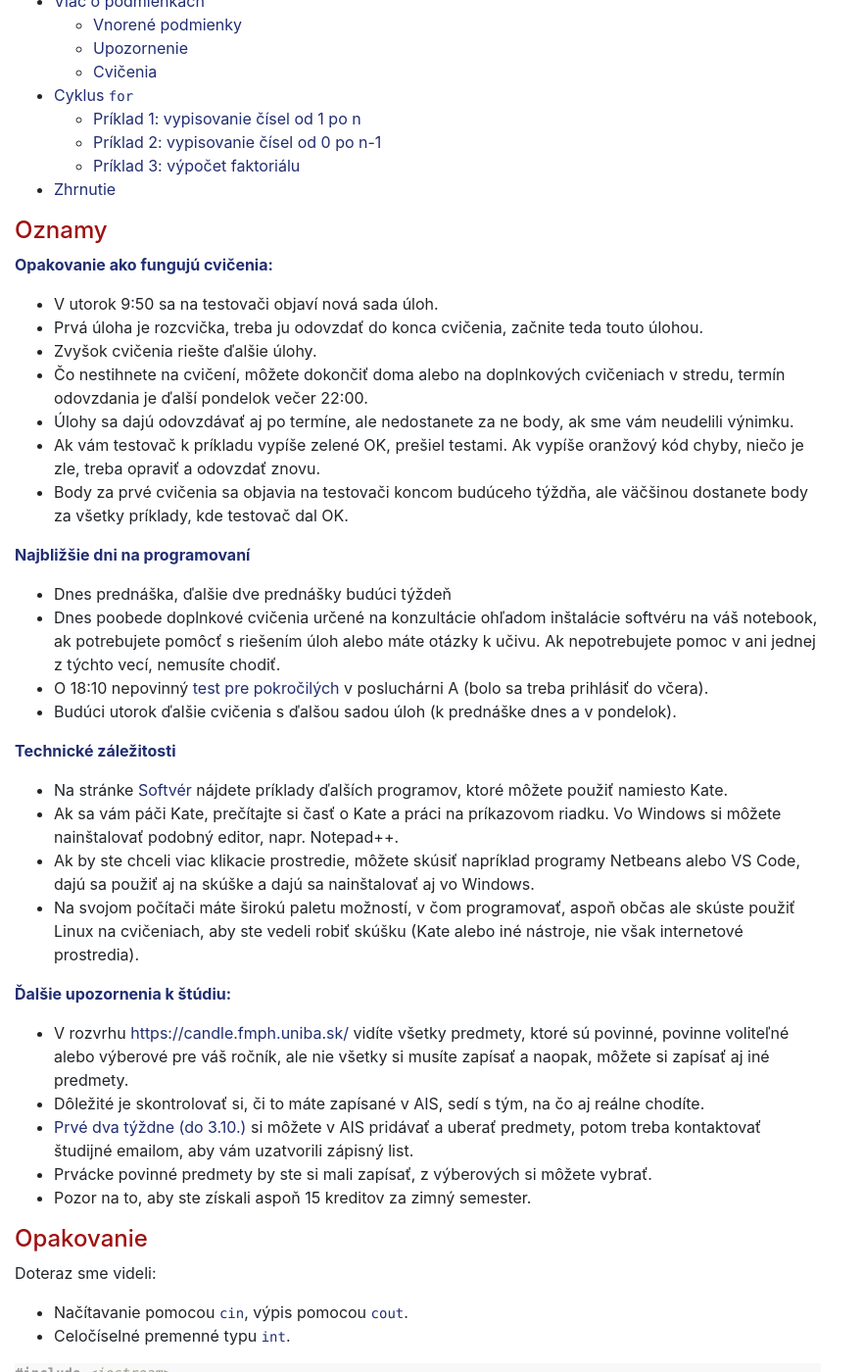
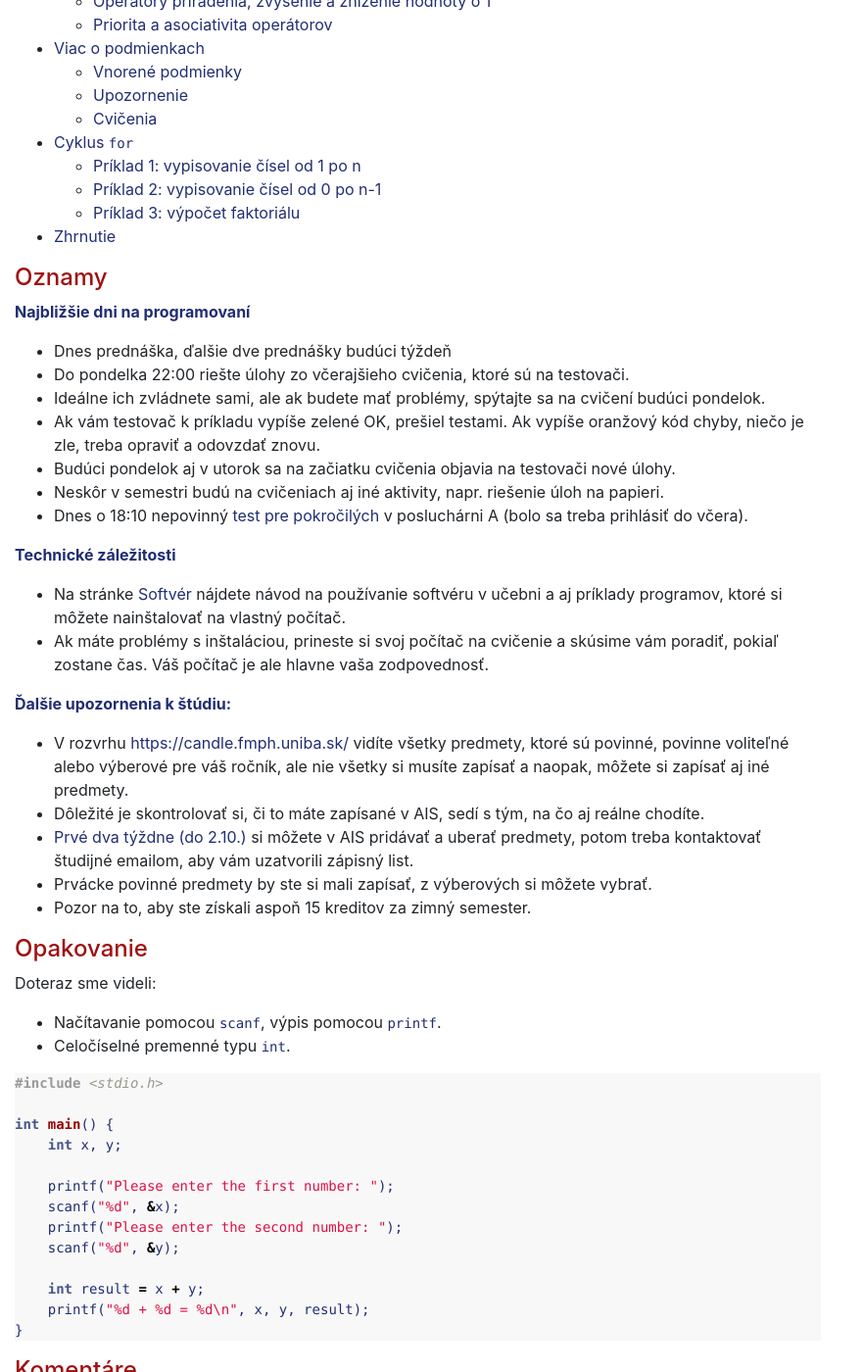
Before and after one commit to dcs-fmph/prog1, a Jekyll site: the page built from notes/P2.md, in a window 1280 px wide and 1400 px high, scrolled down 403 px. Shown: the whole window at 98% size, without its empty margins (0-881 px from the left). Built offline with Jekyll 4.4.1, drawn with Linux system fonts in a browser that asks for light colours; nearby versions of some CDN libraries; our own code applies the rules of GitHub Pages for plain Markdown files; some of the changed text lies outside the part shown.

Commit message:
cpp to c

````diff
--- a/notes/P2.md
+++ b/notes/P2.md
@@ -7,51 +7,26 @@ title: Prednáška 2
 
 ## Oznamy
 
-**Opakovanie ako fungujú cvičenia:**
-
-  - V utorok 9:50 sa na testovači objaví nová sada úloh.
-  - Prvá úloha je rozcvička, treba ju odovzdať do konca cvičenia,
-    začnite teda touto úlohou.
-  - Zvyšok cvičenia riešte ďalšie úlohy.
-  - Čo nestihnete na cvičení, môžete dokončiť doma alebo na doplnkových
-    cvičeniach v stredu, termín odovzdania je ďalší pondelok večer
-    22:00.
-  - Úlohy sa dajú odovzdávať aj po termíne, ale nedostanete za ne body,
-    ak sme vám neudelili výnimku.
-  - Ak vám testovač k príkladu vypíše zelené OK, prešiel testami. Ak
-    vypíše oranžový kód chyby, niečo je zle, treba opraviť a odovzdať
-    znovu.
-  - Body za prvé cvičenia sa objavia na testovači koncom budúceho
-    týždňa, ale väčšinou dostanete body za všetky príklady, kde
-    testovač dal OK.
-
 **Najbližšie dni na programovaní**
 
   - Dnes prednáška, ďalšie dve prednášky budúci týždeň
-  - Dnes poobede doplnkové cvičenia určené na konzultácie ohľadom
-    inštalácie softvéru na váš notebook, ak potrebujete pomôcť s
-    riešením úloh alebo máte otázky k učivu. Ak nepotrebujete pomoc v
-    ani jednej z týchto vecí, nemusíte chodiť.
-  - O 18:10 nepovinný [test pre
+  - Do pondelka 22:00 riešte úlohy zo včerajšieho cvičenia, ktoré sú na testovači.
+  - Ideálne ich zvládnete sami, ale ak budete mať problémy, spýtajte sa na cvičení budúci pondelok.
+  - Ak vám testovač k príkladu vypíše zelené OK, prešiel testami. Ak vypíše oranžový kód chyby,
+    niečo je zle, treba opraviť a odovzdať znovu.
+  - Budúci pondelok aj v utorok sa na začiatku cvičenia objavia na testovači nové úlohy.
+  - Neskôr v semestri budú na cvičeniach aj iné aktivity, napr. riešenie úloh na papieri.
+  - Dnes o 18:10 nepovinný [test pre
     pokročilých](./Zimný_semester,_test_pre_pokročilých.md) v
     posluchárni A (bolo sa treba prihlásiť do včera).
-  - Budúci utorok ďalšie cvičenia s ďalšou sadou úloh (k prednáške dnes
-    a v pondelok).
 
 **Technické záležitosti**
 
   - Na stránke [Softvér](./Zimný_semester,_softvér.md) nájdete
-    príklady ďalších programov, ktoré môžete použiť namiesto Kate.
-  - Ak sa vám páči Kate, prečítajte si časť o Kate a práci na príkazovom
-    riadku. Vo Windows si môžete nainštalovať podobný editor, napr.
-    Notepad++.
-  - Ak by ste chceli viac klikacie prostredie, môžete skúsiť napríklad
-    programy Netbeans alebo VS Code, dajú sa použiť aj na skúške a dajú
-    sa nainštalovať aj vo Windows.
-  - Na svojom počítači máte širokú paletu možností, v čom programovať,
-    aspoň občas ale skúste použiť Linux na cvičeniach, aby ste vedeli
-    robiť skúšku (Kate alebo iné nástroje, nie však internetové
-    prostredia).
+    návod na používanie softvéru v učebni a aj príklady programov,
+    ktoré si môžete nainštalovať na vlastný počítač.
+  - Ak máte problémy s inštaláciou, prineste si svoj počítač na cvičenie a
+    skúsime vám poradiť, pokiaľ zostane čas. Váš počítač je ale hlavne vaša zodpovednosť.
 
 **Ďalšie upozornenia k štúdiu:**
 
@@ -61,7 +36,7 @@ title: Prednáška 2
     predmety.
   - Dôležité je skontrolovať si, či to máte zapísané v AIS, sedí s tým,
     na čo aj reálne chodíte.
-  - [Prvé dva týždne (do 3.10.)](https://zona.fmph.uniba.sk/zapis/) si
+  - [Prvé dva týždne (do 2.10.)](https://zona.fmph.uniba.sk/zapis/) si
     môžete v AIS pridávať a uberať predmety, potom treba kontaktovať
     študijné emailom, aby vám uzatvorili zápisný list.
   - Prvácke povinné predmety by ste si mali zapísať, z výberových si
@@ -72,31 +47,28 @@ title: Prednáška 2
 
 Doteraz sme videli:
 
-  - Načítavanie pomocou `cin`, výpis pomocou `cout`.
+  - Načítavanie pomocou `scanf`, výpis pomocou `printf`.
   - Celočíselné premenné typu `int`.
 
-<!-- end list -->
-
-```cpp
-#include <iostream>
-using namespace std;
+```c
+#include <stdio.h>
 
 int main() {
     int x, y;
 
-    cout << "Please enter the first number: ";
-    cin >> x;
-    cout << "Please enter the second number: ";
-    cin >> y;
+    printf("Please enter the first number: ");
+    scanf("%d", &x);
+    printf("Please enter the second number: ");
+    scanf("%d", &y);
 
     int result = x + y;
-    cout << x << "+" << y << "=" << result << endl;
+    printf("%d + %d = %d\n", x, y, result);
 }
 ```
 
 ## Komentáre
 
-Do zdrojových kódov programov v jazykoch C a C++ je možné pridávať
+Do zdrojových kódov programov v jazyku C je možné pridávať
 *komentáre*, čo sú časti kódu ignorované kompilátorom.
 
   - Komentár je časť programu začínajúca `/*` a končiaca `*/` (aj cez
@@ -109,88 +81,84 @@ zlepšuje orientáciu v kóde a jeho pochopenie inými programátormi.
 
 Príklad:
 
-```cpp
-#include <iostream>
-using namespace std;
+```c
+#include <stdio.h>
 
-/* Tento program od pouzivatela nacita dve cele cisla
- * a vypise ich sucet. */
+/* Tento program od používateľa načíta dve celé čísla
+ * a vypíše ich súčet. */
 
 int main() {
-    // vytvorime premenne x a y
+    // vytvoríme premenné x a y
     int x, y;
 
-    // do premennych od pouzivatela nacitame cisla
-    cout << "Please enter the first number: ";
-    cin >> x;
-    cout << "Please enter the second number: ";
-    cin >> y;
+    // do premenných od používateľa načítame čísla
+    printf("Please enter the first number: ");
+    scanf("%d", &x);
+    printf("Please enter the second number: ");
+    scanf("%d", &y);
 
-    // do novej premennej result spocitame vysledok
+    // do novej premennej result spočítame výsledok
     int result = x + y;
-    // vysledok vypiseme
-    cout << x << "+" << y << "=" << result << endl;
+    // výsledok vypíšeme
+    printf("%d + %d = %d\n", x, y, result);
 }
 ```
 
 ## Podmienka (if)
 
-Niekedy chceme vykonať určité príkazy len ak sú splnené nejaké
+- Niekedy chceme vykonať určité príkazy len ak sú splnené nejaké
 podmienky. To nám umožňuje príkaz **if**.
-
-  - Nasledujúci program si vypýta od používateľa číslo a vypíše, či je
+- Nasledujúci program si vypýta od používateľa číslo a vypíše, či je
     toto číslo záporné alebo nezáporné.
 
-<!-- end list -->
 
-```cpp
-#include <iostream>
-using namespace std;
+```c
+#include <stdio.h>
 
 int main() {
     int x;
-    cout << "Zadajte cislo: ";
-    cin >> x;
+    printf("Zadajte cislo: ");
+    scanf("%d", &x);
 
     if (x < 0) {
-        cout << "Cislo " << x << " je zaporne." << endl;
+        printf("Cislo %d je zaporne.\n", x);
     } else {
-        cout << "Cislo " << x << " je nezaporne." << endl;
+        printf("Cislo %d je nezaporne.\n", x);
     }
 }
 ```
 
-  - Tu je príklad dvoch behov programu:
+Tu je príklad dvoch behov programu:
 
-<!-- end list -->
+```
+Zadajte cislo: 10
+Cislo 10 je nezaporne.
 
-    Zadajte cislo: 10
-    Cislo 10 je nezaporne.
+Zadajte cislo: -3
+Cislo -3 je zaporne.
+```
 
-    Zadajte cislo: -3
-    Cislo -3 je zaporne.
+- Za príkazom `if` je zátvorka s podmienkou. V našom
+  príklade podmienka je `x < 0`.
+- Ak je podmienka v zátvorke splnená (t.j. ak `x` je menšie ako nula),
+  vykonáme príkazy v zloženej zátvorke za príkazom `if`.
+- Ak podmienka nie je splnená (t.j. ak je `x` väčšie alebo rovné
+  nule), vykonáme príkazy v zloženej zátvorke za slovom `else`
+- Časť `else {...}` je možné vynechať, ak nechceme vykonávať žiadne
+  príkazy.
+- Ak za `if` alebo `else` nasleduje iba jeden príkaz, zátvorky `{` a
+  `}` môžeme vynechať. To však ľahko vedie k chybám, preto je lepšie
+  ich vždy použiť.
 
-  - Ako vidíme, za príkazom `if` je zátvorka s podmienkou. V našom
-    príklade podmienka je `x < 0`.
-  - Ak je podmienka v zátvorke splnená (t.j. ak `x` je menšie ako nula),
-    vykonáme príkazy v zloženej zátvorke za príkazom `if`.
-  - Ak podmienka nie je splnená (t.j. ak je `x` väčšie alebo rovné
-    nule), vykonáme príkazy v zloženej zátvorke za slovom `else`
-  - Časť `else {...}` je možné vynechať, ak nechceme vykonávať žiadne
-    príkazy.
-  - Ak za `if` alebo `else` nasleduje iba jeden príkaz, zátvorky `{` a
-    `}` môžeme vynechať. To však ľahko vedie k chybám, preto je lepšie
-    ich vždy použiť.
+**Cvičenia:**
 
-**Cvičenie:**
-
-  - Pomocou podmienky vypíšte absolútnu hodnotu načítaného čísla.
-  - Namiesto vypísania uložte túto hodnotu do premennej `y`, ktorá by sa
-    dala ďalej v programe použiť.
+- Pomocou podmienky vypíšte absolútnu hodnotu načítaného čísla.
+- Namiesto vypísania uložte túto hodnotu do premennej `y`, ktorá by sa
+  dala ďalej v programe použiť.
 
 ## Dátové typy `int`, `double` a `bool`
 
-Na začiatok budeme pracovať s troma dátovými typmi:
+Na začiatok budeme pracovať premennými troch dátových typov:
 
   - typ `int` pre *celé čísla* – príkladmi konštánt typu `int` sú `1`,
     `42`, `-2`, alebo `0`.
@@ -200,6 +168,52 @@ Na začiatok budeme pracovať s troma dátovými typmi:
     1500).
   - typ `bool` pre *logické hodnoty* – jedinými konštantami sú `true` a
     `false`.
+
+
+Aby sme mohli pracovať s typom `bool`, musíme do programu pridať riadok `#include <stdbool.h>`.
+
+### Vypisovanie a načítavanie hodnôt typu `double`
+
+* Pri použití `printf` sa pre typ `double` používa formátovací reťazec `%f` a v `scanf` sa používa `%lf`.
+* Hodnoty typu `bool` zatiaľ nebudeme priamo načítavať a vypisovať.
+
+
+```c
+#include <stdio.h>
+
+int main() {
+    // vytvorenie premenných typu bool, int a double
+    // a ich inicializácia
+    int n = 42;
+    double x = 3.14159;
+
+    // vypisovanie hodnôt premenných
+    printf("int: %d\n", n);
+    printf("double: %f\n", x);
+
+    // načítanie hodnôt od používateľa
+    printf("Zadajte int: ");
+    scanf("%d", &n);
+    printf("Zadajte double: ");
+    scanf("%lf", &x);
+
+    // opätovné vypisovanie hodnôt premenných
+    printf("int: %d\n", n);
+    printf("double: %f\n", x);
+}
+```
+
+Príklad behu programu:
+```
+int: 42
+double: 3.141590
+Zadajte int: 10
+Zadajte double: 1.5e3
+int: 10
+double: 1500.000000
+```
+
+### Rozsah hodnôt
 
 Premenné typu `int` a `double` zaberajú pevne daný počet bitov, preto do
 nich nie je možné uložiť ľubovoľné celé alebo reálne číslo. Presný
@@ -246,28 +260,24 @@ Pretypovanie je možné realizovať dvoma spôsobmi:
 
 Možnosti pretypovania sú ilustrované nasledujúcim ukážkovým programom.
 
-```cpp
-#include <iostream>
-using namespace std;
+```c
+#include <stdio.h>
+#include <stdbool.h>
 
 int main() {
-  bool b1 = true;
   int n1 = 4;
   double x1 = 1.234;
 
-  bool b2;
-  int n2;
-
-  b2 = n1;
-  n2 = x1;
-  cout << b2 << " " << n2 << endl; // Vypise 1 1
+  int n2 = x1;
+  printf("%d\n", n2); // Vypíše 1
 
   x1 = n2;
-  cout << x1 << endl; // Vypise 1
+  printf("%f\n", x1); // Vypíše 1.000000
 
-  cout << (bool) 7 << " " << (bool) 0 << endl; // Vypise 1 0
-  cout << (int) 4.2 << " " << (int) -4.2 << endl; // Vypise 4 -4
+  printf("%d %d\n", (int) 4.2, (int) -4.2); // Vypíše 4 -4
 
+  bool b1 = n1;
+  printf("%d %d\n", n1, (int)b1); // Vypíše 4 1
 }
 ```
 
@@ -287,13 +297,14 @@ delenie** – hodnota podielu sa zaokrúhli smerom k nule.
   - Akonáhle je však aspoň jeden operand typu `double`, interpretuje sa
     `/` ako **delenie reálnych čísel**.
   - Výrazy `5.0 / 3.0`, `5.0 / 3`, `5 / 3.0` a `5 / (double)3` teda majú
-    všetky hodnotu `1.66667`.
+    všetky hodnotu `1.666667`.
 
-<!-- end list -->
+Na celých číslach je definovaný operátor `%`, ktorého výstupom je
+*zvyšok po celočíselnom delení* (modulo). Napríklad výraz `5 % 3` má
+hodnotu `2`.
 
-```cpp
-#include <iostream>
-using namespace std;
+```c
+#include <stdio.h>
 
 int main() {
     int a = 4;
@@ -303,36 +314,23 @@ int main() {
     double d = 3;
 
     // Celociselne delenie: 4 / 3 = 1
-    cout << a / b << endl;
-    // Necelociselne delenie: 4 / 3.0 = 1.33333
-    cout << a / d << endl;
-    // Necelociselne delenie: (1.0 * 4) / 3 = 4.0 / 3 = 1.33333
-    cout << (1.0 * a) / b << endl;
-    // Necelociselne delenie: 3.0 / 4 = 1.33333
-    cout << ((double)a) / b << endl;
+    printf("%d\n", a / b);
+    // Necelociselne delenie: 4 / 3.0 = 1.333333
+    printf("%f\n", a / d);
+    // Necelociselne delenie: (1.0 * 4) / 3 = 4.0 / 3 = 1.333333
+    printf("%f\n", (1.0 * a) / b);
+    // Necelociselne delenie: 4.0 / 3 = 1.333333
+    printf("%f\n", ((double)a) / b);
 
     // Do e je priradeny vysledok celociselneho delenia 4 / 3 = 1;
     // po pretypovani je to rovne 1.0
     double e = a / b;
-    // Vypise 1
-    cout << e << endl;
-    // Vypise 0.5, lebo 1.0 / 2 je necelociselne delenie
-    cout << e / 2 << endl;
+    // Vypise 1.000000
+    printf("%f\n", e);
+    // Vypise 0.500000, lebo 1.0 / 2 je necelociselne delenie
+    printf("%f\n", e / 2);
 }
 ```
-
-  - Na celých číslach je definovaný operátor `%`, ktorého výstupom je
-    *zvyšok po celočíselnom delení* (modulo). Napríklad výraz `5 % 3` má
-    hodnotu `2`.
-  - Ďalšie matematické operácie a funkcie vyžadujú ` #include  `<cmath>
-    (pre jazyk C++) v hlavičke programu:
-      - Napríklad `cos(x)`, `sin(x)`, `tan(x)` (tangens), `acos(x)`
-        (arkus kosínus), `exp(x)` (*e<sup>x<sup>*), `log(x)` (prirodzený
-        logaritmus), `pow(x,y)` (*x<sup>y</sup>*), `sqrt(x)`
-        (odmocnina), `abs(x)` (absolútna hodnota), `floor(x)` (dolná
-        celá časť), ...
-      - Viac detailov možno nájsť [v
-        dokumentácii](http://www.cplusplus.com/reference/clibrary/cmath/).
 
 ### Relačné operátory
 
@@ -404,36 +402,33 @@ Viac sa o operátoroch v C++ možno dočítať napríklad
 
 ### Vnorené podmienky
 
-Príkazy if môžeme navzájom vnárať.
+Príkazy `if` môžeme navzájom vnárať.
 
 Príklad: načítaj číslo a zisti, či je kladné, záporné alebo nula.
 
-```cpp
-#include <iostream>
-using namespace std;
+```c
+#include <stdio.h>
 
 int main() {
     int x;
-    cout << "Please enter some number: ";
-    cin >> x;
+    printf("Please enter some number: ");
+    scanf("%d", &x);
 
     if (x == 0) {
-        cout << "Zero" << endl;
+        printf("Zero\n");
     } else {
         if (x > 0) {
-            cout << "Positive" << endl;
+            printf("Positive\n");
         } else {
-            cout << "Negative" << endl;
+            printf("Negative\n");
         }
     }
-
 }
-```
 
 Logické výrazy môžu byť efektívnym nástrojom na elimináciu množstva
 vnorených podmienok: napríklad konštrukcia typu
 
-```cpp
+```c
 if (a == 0) {
     if (b == 0) {
         čokoľvek
@@ -443,7 +438,7 @@ if (a == 0) {
 
 je ekvivalentná konštrukcii
 
-```cpp
+```c
 if (a == 0 && b == 0) {
     čokoľvek
 }
@@ -452,25 +447,26 @@ if (a == 0 && b == 0) {
 ### Upozornenie
 
 Častou chybou je použitie priradenia namiesto porovnania. Nasledujúci
-kúsok programu do premennej x priradí nulu, ktorá sa premení na false
+kúsok programu do premennej `x` priradí nulu, ktorá sa premení na `false`
 pre účely vyhodnotenia podmienky.
 
-```cpp
-if (x=0) cout << “zero” << endl;
+```c
+if (x = 0) printf("zero\n");
 ```
 
 Ďalšia bežná chyba je zabudnutie zložených zátvoriek
 
-```cpp
-if (x==0) cout << “zero”; cout << endl;
+```c
+if (x == 0) printf("zero\n"); printf("---\n");
 ```
 
-Tento program vykoná `cout << endl` vždy, nezávisle od podmienky. V
+Tento program vykoná `printf("---\n")` vždy, nezávisle od podmienky. V
 prípade, že chceme vykonať v podmienke viacero príkazov, nesmieme
 zabudnúť ich uzátvorkovať:
 
-```cpp
-if (x==0) { cout << “zero”; cout << endl; }
+
+```c
+if (x==0) { printf("zero\n"); printf("---\n"); }
 ```
 
 ### Cvičenia
@@ -490,17 +486,16 @@ isté príkazy. Prvou možnosťou ako to robiť, je cyklus `for`.
 Nasledujúci program načíta zo vstupu číslo `n` a postupne vypíše
 prirodzené čísla od 1 po `n` (pred každé dá medzeru).
 
-```cpp
-#include <iostream>
-using namespace std;
+```c
+#include <stdio.h>
 
 int main() {
     int n;
-    cin >> n;
+    scanf("%d", &n);
     for (int i = 1; i <= n; i++) {
-        cout << " " << i;
+        printf(" %d", i);
     }
-    cout << endl;
+    printf("\n");
 }
 ```
 
@@ -512,7 +507,7 @@ Tu je výstup programu pre `n = 9`:
 
 Cyklus `for` vyzeral v programe takto:
 
-```cpp
+```c
 for (int i = 1; i <= n; i++) {
     telo cyklu
 }
@@ -531,26 +526,25 @@ zátvorkou s troma časťami oddelenými bodkočiarkami:
   - Medzi zloženými zátvorkami `{` a `}` je potom tzv. *telo cyklu* –
     čiže jeden alebo viac príkazov, ktoré sa budú opakovať postupne
     pre rôzne hodnoty premennej `i`.
+    - V príklade 1 je telom cyklu iba príkaz `printf(" %d", i);`, ktorý vypíše medzeru a hodnotu premennej `i`.
 
-V príklade 1 je telom cyklu iba príkaz `cout << " " << i;`, ktorý vypíše
-medzeru a hodnotu premennej `i`.
+Čo sa stane ak zadáme `n = 0`?
 
 ### Príklad 2: vypisovanie čísel od 0 po n-1
 
 Drobnou zmenou predchádzajúceho programu môžeme napríklad vypísať všetky
 čísla od 0 po `n-1`:
 
-```cpp
-#include <iostream>
-using namespace std;
+```c
+#include <stdio.h>
 
 int main() {
     int n;
-    cin >> n;
+    scanf("%d", &n);
     for (int i = 0; i < n; i++) {
-        cout << " " << i;
+        printf(" %d", i);
     }
-    cout << endl;
+    printf("\n");
 }
 ```
 
@@ -565,29 +559,30 @@ Tu je výstup programu pre `n = 9`:
 Nasledujúci program si od používateľa vypýta číslo *n* a vypočíta *n*\!,
 t.j. súčin celých čísel od 1 po *n*.
 
-```cpp
-#include <iostream>
-using namespace std;
+```c
+#include <stdio.h>
 
 int main() {
     int n;
 
-    cout << "Zadajte n: ";
-    cin >> n;
+    printf("Zadajte n: ");
+    scanf("%d", &n);
 
     int vysledok = 1;
     for (int i = 1; i <= n; i++) {
        vysledok = vysledok * i;
     }
 
-    cout << n << "! = " << vysledok << endl;
+    printf("%d! = %d\n", n, vysledok);
 }
 ```
 
 Príklad behu programu pre *n*=4 (1\*2\*3\*4=24):
 
-    Zadajte n: 4
-    4! = 24
+```
+Zadajte n: 4
+4! = 24
+```
 
   - Program používa premennú `vysledok`, ktorú na začiatku inicializuje
     hodnotou 1 a postupne ju násobí číslami 1, 2, ..., *n*.
@@ -600,39 +595,45 @@ Príklad behu programu pre *n*=4 (1\*2\*3\*4=24):
 Funkcia *n*\! však veľmi rýchlo rastie a už pre *n*=13 sa výsledok
 nezmestí do premennej typu `int`. Dostávame nezmyselné hodnoty:
 
+```
     12! = 479001600
     13! = 1932053504
     14! = 1278945280
     15! = 2004310016
     16! = 2004189184
     17! = -288522240
+```
 
 Správne hodnoty (ktoré možno získať zmenou typu premennej `vysledok` na
 `long long int`) sú:
 
+```
     12! = 479001600
     13! = 6227020800
     14! = 87178291200
     15! = 1307674368000
     16! = 20922789888000
     17! = 355687428096000
+```
 
 **Cvičenie:** rozšírte program tak, aby okrem výpisu výsledku aj
 rozpísal faktoriál ako súčin:
 
-    Zadajte n: 4
-    4! = 1*2*3*4 = 24
+```
+Zadajte n: 4
+4! = 1*2*3*4 = 24
+```
 
 ## Zhrnutie
 
 Poznáme základné stavebné prvky, z ktorých sa dajú spraviť aj pomerne
 zložité programy:
 
-  - premenné typu int, double, bool a operátory, ktoré s nimi vedia
+  - premenné typu `int`, `double`, `bool` a operátory, ktoré s nimi vedia
     počítať
-  - podmienku if, ktorá umožňuje vykonávať určité časti programu len za
+  - podmienku `if`, ktorá umožňuje vykonávať určité časti programu len za
     nejakých okolností
-  - cyklus for, ktorý umožnuje opakovať určité časti programu veľa krát
+  - cyklus `for`, ktorý umožnuje opakovať určité časti programu veľa krát
 
 Cieľom najbližšej prednášky a cvičení je hlavne precvičiť si tieto
 stavebné prvky na veľa ďalších príkladoch.
````
Also changed, not shown: other parts of notes/P2.md (+2 -2 lines), notes/C1.md (+2 -3 lines), notes/P1.md (+70 -81 lines), notes/P3.md (+29 -35 lines), notes/P4.md (+28 -29 lines).
